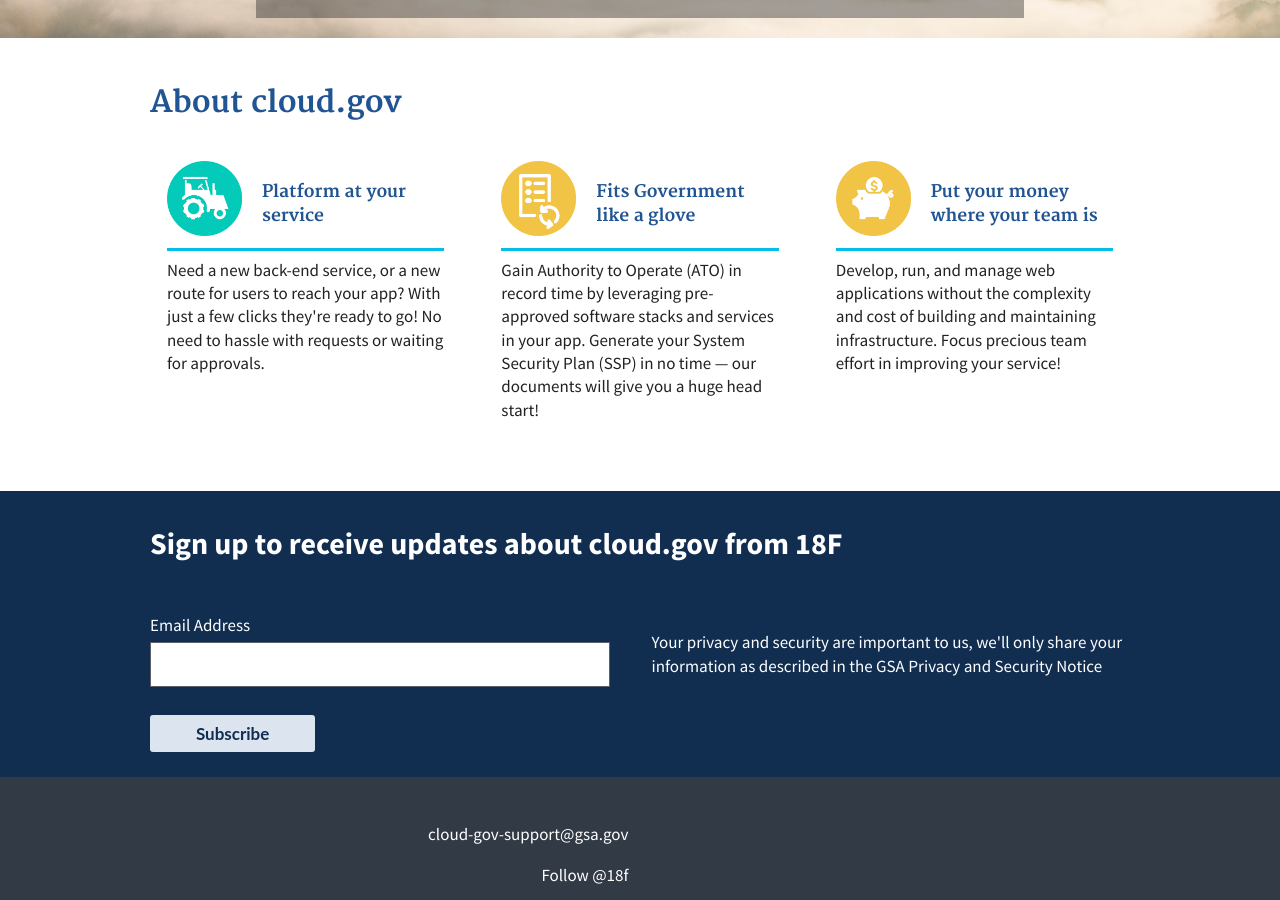
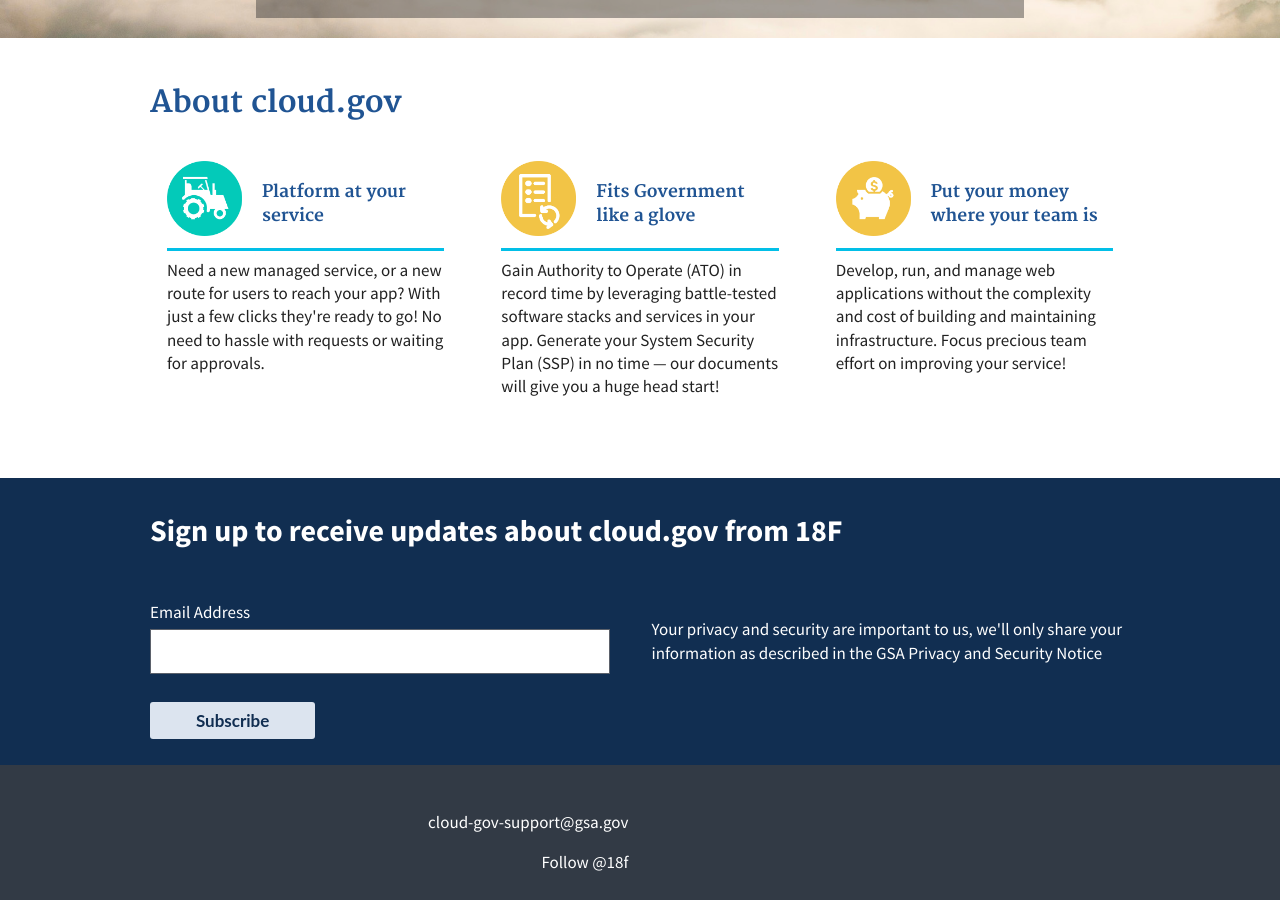
Before and after one commit to cloud-gov/cg-landing, a Jekyll site: the page built from pages/home.md, in a window 1280 px wide and 900 px high, scrolled down 626 px. Built offline with Jekyll 4.4.1, drawn with Linux system fonts in a browser that asks for light colours; comment, search, counter and statistics services are not loaded.

Commit message:
Don't overstate the ATO case as "pre-approved", and tiny wordsmithings

```diff
--- a/_includes/about.html
+++ b/_includes/about.html
@@ -20,7 +20,7 @@
     </h3>
     <p class="project--description">
     <span>
-    Need a new back-end service, or a new route for users to reach your app? With just a few clicks they're ready to go! No need to hassle with requests or waiting for approvals.
+    Need a new managed service, or a new route for users to reach your app? With just a few clicks they're ready to go! No need to hassle with requests or waiting for approvals.
     </span></p>
 </div>
 
@@ -32,7 +32,7 @@
     </h3>
     <p class="project--description">
     <span>
-    Gain Authority to Operate (ATO) in record time by leveraging pre-approved software stacks and services in your app. Generate your System Security Plan (SSP) in no time — our documents will give you a huge head start!
+    Gain Authority to Operate (ATO) in record time by leveraging battle-tested software stacks and services in your app. Generate your System Security Plan (SSP) in no time — our documents will give you a huge head start!
     </span></p>
 </div>
 
@@ -44,6 +44,6 @@
     </h3>
     <p class="project--description">
     <span>
-    Develop, run, and manage web applications without the complexity and cost of building and maintaining infrastructure. Focus precious team effort in improving your service!
+    Develop, run, and manage web applications without the complexity and cost of building and maintaining infrastructure. Focus precious team effort on improving your service!
     </span></p>
 </div>
```
